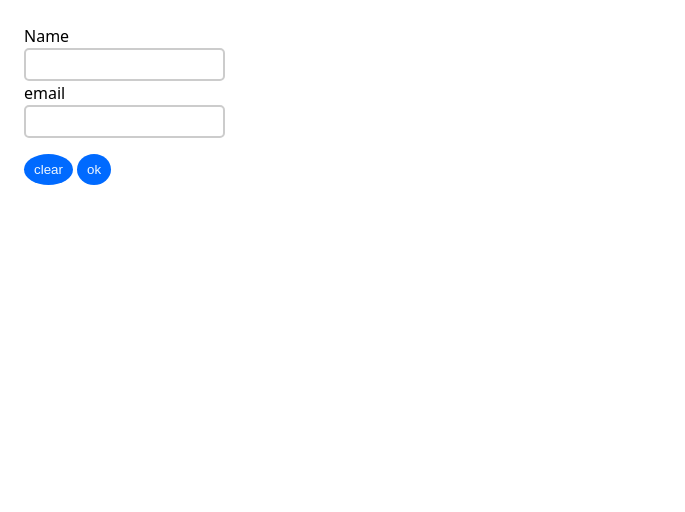
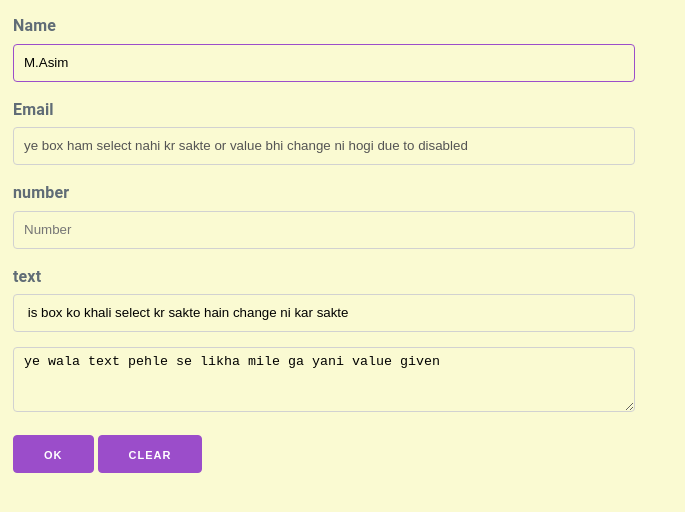
Before and after one commit to Asim925/HTML_old, a plain HTML site: page Form/basic structure/index.html in a window 1280 px wide. Shown: the whole page, without its empty margins (0-685 px from the left). Drawn offline with nearby package versions, Linux system fonts and the light colour scheme.

Commit message:
form created with functions

```diff
--- a/Form/basic structure/assets/style.css
+++ b/Form/basic structure/assets/style.css
@@ -1,42 +1,8 @@
-.body {
-  font-family: system-ui, -apple-system, BlinkMacSystemFont, "Segoe UI", Roboto,
-    Oxygen, Ubuntu, Cantarell, "Open Sans", "Helvetica Neue", sans-serif;
-  line-height: 1.5;
-  padding: 1rem;
+body{
+  background-color: lightgoldenrodyellow;
 }
 
-label {
-  /* display block krne se poori line le ga label */
-  display: block;
+form{
+  width: 50%;
+  padding: 5px;
 }
-
-input[type="text"],
-input[type="email"] {
-  border: 2px solid #ccc;
-  border-radius: 5px;
-  padding: 7px 10px;
-  transition: border-color 0.15s, box-shadow 0.1s;
-}
-
-/* focus use kia jata hai jab ham dabbe ko select krte hain us ke liye */
-input[type="text"]:focus,
-input[type="email"]:focus {
-  /* outline is liye us krte hain jab ham dabba select karen to
-    us ka border hat jaye or apna color dekh saken box ka */
-  border-color: aqua;
-  outline: 0;
-  box-shadow: 0 0 2px 3px rgba(251, 22, 6, 0.5);
-}
-
-.form-group {
-  margin-bottom: 1rem;
-}
-
-button {
-  background-color: rgb(0, 106, 255);
-  color: aliceblue;
-  border: 0;
-  padding: 8px 10px;
-  border-radius: 50%;
-  margin-top: 1rem;
-}
--- a/Form/basic structure/index.html
+++ b/Form/basic structure/index.html
@@ -4,28 +4,48 @@
     <meta charset="UTF-8" />
     <meta name="viewport" content="width=device-width, initial-scale=1.0" />
     <link rel="stylesheet" href="assets/style.css" />
+    <link
+      class="pln"
+      rel="stylesheet"
+      href="https://cdnjs.cloudflare.com/ajax/libs/milligram/1.4.1/milligram.css"
+    />
     <title>basic form</title>
   </head>
   <body>
     <div class="body">
       <form>
-        <!-- 1 field -->
-
         <!-- yahan type pehli batate hain or phir hum jab text ko click
         krne pr field ka cursor kholna chahte hain to us ke liye hamain
          input ko label ke sath link karna hoga yani ke id or for main same
           cheez rakhni hai or phir label main nam dena hai then done!! -->
-        <div class="formGroup">
+        <div>
           <label for="name">Name</label>
-          <input id="name" type="text" />
+          <!-- value dene se value pehle se hi likhi mile gi -->
+          <!-- autofocus se restart pr pehle se box select hoga -->
+          <!-- maxlegnth se 10  characters se ziada nahi asakte -->
+          <input id="name" value="M.Asim" type="text" autofocus maxlength="10" />
         </div>
-        <!-- 2 field -->
-        <div class="formGroup">
-          <label for="email">email</label>
-          <input id="email" type="email" />
+        <div>
+          <label for="email">Email</label>
+          <!-- ""place-holder se hamre pas text sirf aik background ke tor pr aye ga likha hoa na ke actual main value ki tarhan"" -->
+          <input id="email" type="email" disabled value="ye box ham select nahi kr sakte or value bhi change ni hogi due to disabled" />
         </div>
+        <div>
+          <label for="number">number</label>
+          <input id="number" type="number" placeholder="Number" />
+        </div>
+        <div>
+          <label for="text">text</label>
+          <input id="text" type="text" readonly value=" is box ko khali select kr sakte hain change ni kar sakte"/>
+        </div>
+
+        <!-- text area -->
+        <!-- //abhi ye resize hoskata ha likin agr none kr den resize to ni hoga kullu khallass -->
+        <textarea cols="30" rows="10">ye wala text pehle se likha mile ga yani value given</textarea>
+
+        <!-- buttons -->
+        <button type="sumbit">ok</button>
         <button type="reset">clear</button>
-        <button type="sumbit">ok</button>
       </form>
     </div>
   </body>
```
